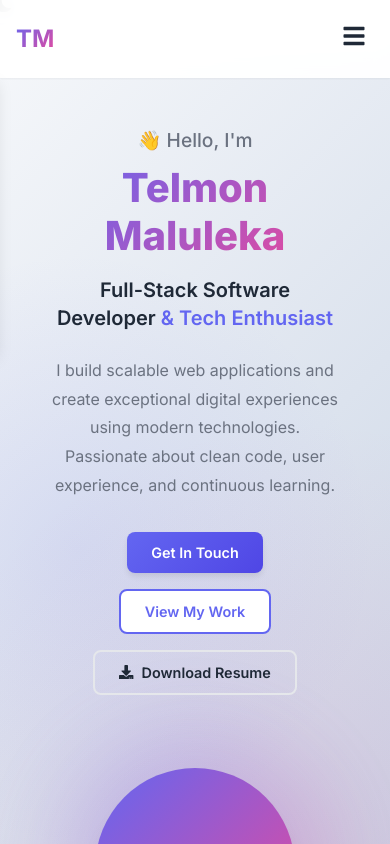
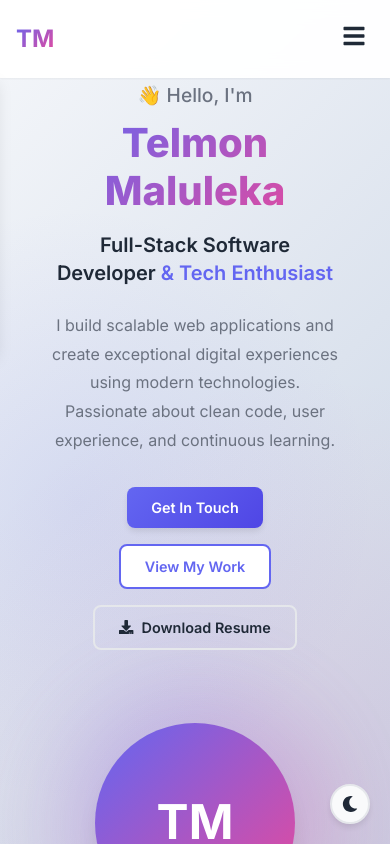
Before and after one commit to telmon95/portfoliov2, a React (Create React App) app: page / in a window 390 px wide. Shown: the top 844 px of the page. Built offline with nearby package versions, Linux system fonts and the light colour scheme.

Commit message:
Fix theme toggle positioning and styling

```diff
--- a/src/App.css
+++ b/src/App.css
@@ -5,22 +5,6 @@
   position: relative;
 }
 
-.theme-toggle {
-  position: fixed;
-  bottom: 30px;
-  right: 30px;
-  z-index: 1000;
-}
-
-@media (max-width: 768px) {
-  .theme-toggle {
-    bottom: 20px;
-    right: 20px;
-    width: 40px;
-    height: 40px;
-    font-size: 1rem;
-  }
-}
 
 /* Section Spacing */
 section {
--- a/src/components/ThemeToggle.css
+++ b/src/components/ThemeToggle.css
@@ -11,8 +11,11 @@
   color: var(--text-primary);
   font-size: 1.2rem;
   transition: all 0.3s ease;
-  position: relative;
-  z-index: 100;
+  position: fixed;
+  bottom: 30px;
+  right: 30px;
+  z-index: 1000;
+  box-shadow: var(--shadow-md);
 }
 
 .theme-toggle:hover {
@@ -39,3 +42,13 @@
   color: white;
   border-color: var(--primary-color);
 }
+
+@media (max-width: 768px) {
+  .theme-toggle {
+    bottom: 20px;
+    right: 20px;
+    width: 40px;
+    height: 40px;
+    font-size: 1rem;
+  }
+}
```
